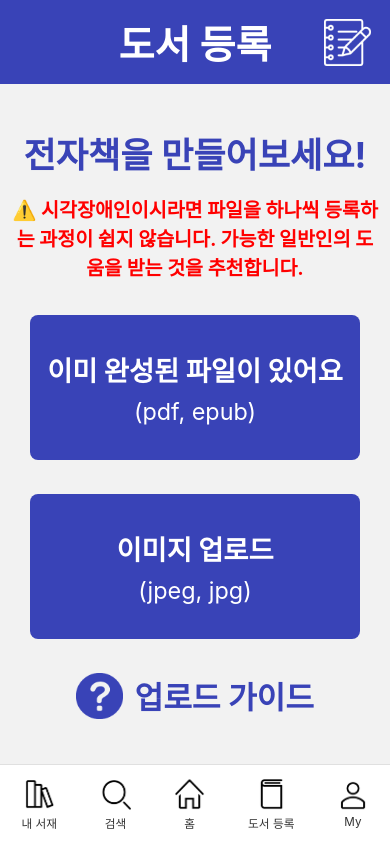
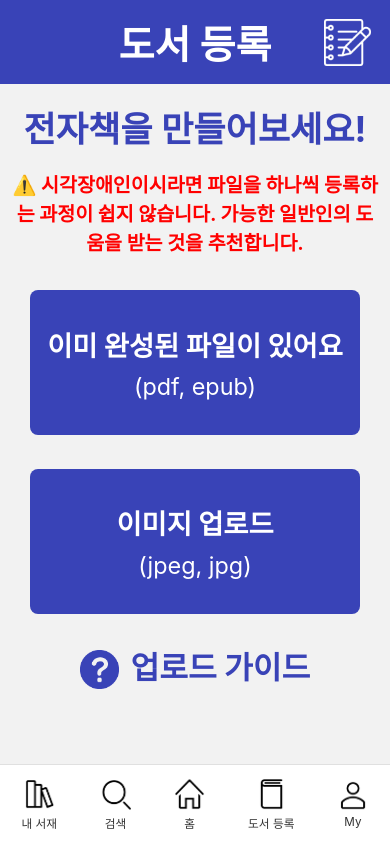
Before and after one commit to tkdcks7/SSAFY, a React Native app in the folder FE/: screen /RegisterBook in a window 390 px wide. Built offline with nearby package versions, Linux system fonts and the light colour scheme.

Commit message:
fe/design: 도서 등록 페이지 디자인 수정 (#122)

```diff
--- a/FE/src/pages/Main/RegisterBookPage.tsx
+++ b/FE/src/pages/Main/RegisterBookPage.tsx
@@ -90,7 +90,8 @@ const styles = StyleSheet.create({
     justifyContent: 'flex-start',
     alignItems: 'center',
     paddingHorizontal: width * 0.03,
-    paddingTop: height * 0.05,
+    // paddingTop: height * 0.05,
+    paddingTop: height * 0.02,
   },
   warningText: {
     fontSize: width * 0.05,
@@ -131,14 +132,17 @@ const styles = StyleSheet.create({
     marginTop: height * 0.02,
   },
   guideIcon: {
-    width: width * 0.12,
-    height: width * 0.12,
+    // width: width * 0.12,
+    // height: width * 0.12,
+    width: width * 0.1,
+    height: width * 0.1,
     marginRight: width * 0.03,
   },
   guideText: {
     color: '#3943B7',
     fontSize: width * 0.08,
     fontWeight: 'bold',
+    transform: [{ translateY: -(width * 0.01) }],
   },
 });
 
```
